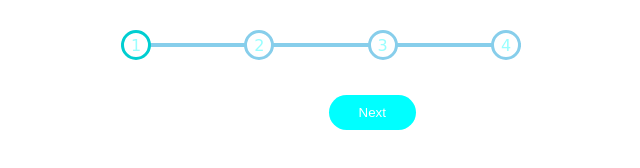
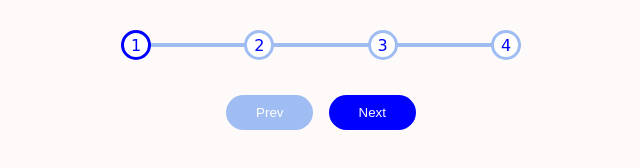
Before and after one commit to jyoti-wp/Progress-bar, a plain HTML site: page index.html in a window 1280 px wide. Shown: the whole page, without its empty margins (319-959 px from the left). Drawn offline with Linux system fonts and the light colour scheme; a web font is replaced by a local one.

Commit message:
final commit

```diff
--- a/style.css
+++ b/style.css
@@ -5,12 +5,12 @@
 }
 
 :root {
-  --bg-color: aqua;
-  --border-one: darkturquoise;
-  --border-two: skyblue;
+  --border-one: blue;
+  --border-two: rgb(159, 189, 243);
 }
 
 body {
+  background-color: snow;
   display: flex;
   font-family: "Akaya Telivigala", cursive;
   height: 100vh;
@@ -27,7 +27,7 @@ body {
 
 .progress-bar {
   align-items: center;
-  color: darkturquoise;
+  color: blue;
   display: flex;
   justify-content: space-between;
   max-width: 100%;
@@ -66,7 +66,7 @@ body {
   background-color: white;
   border: 3px solid var(--border-two);
   border-radius: 50px;
-  color: #9fff;
+  color: blue;
   display: flex;
   justify-content: center;
   height: 30px;
@@ -80,7 +80,7 @@ body {
 
 .btn {
   border-radius: 50px;
-  background-color: aqua;
+  background-color: blue;
   border: 0;
   color: white;
   cursor: pointer;
@@ -97,6 +97,6 @@ body {
 }
 
 .btn:disabled {
-  background-color: var(--line-border-empty);
+  background-color: var(--border-two);
   cursor: not-allowed;
 }
```
